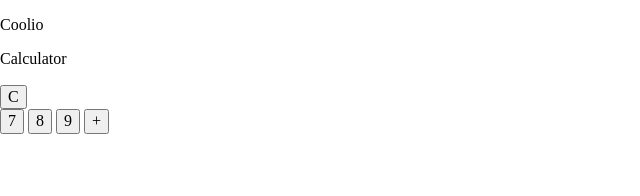
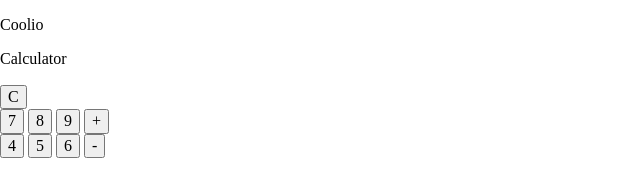
Before and after one commit to daniellezpalmer/calculator, a plain HTML site: page index.html in a window 1280 px wide. Shown: the whole page, without its empty margins (0-640 px from the left). Drawn offline with nearby package versions, Linux system fonts and the light colour scheme; a web font is replaced by a local one.

Commit message:
Added btns 4-6 and -

```diff
--- a/index.html
+++ b/index.html
@@ -25,6 +25,12 @@
         <button class="nums show" id="num9" type="button" value="9">9</button>
         <button class="nums show" id="btnAdd" value="+">+</button>
       </div>
+      <div class="calcBtns" id="btns4thruSub">
+        <button class="nums show" id="num4" type="button" value="4">4</button>
+        <button class="nums show" id="num5" type="button" value="5">5</button>
+        <button class="nums show" id="num6" type="button" value="6">6</button>
+        <button class="nums show" id="btnSub" type="button" value="-">-</button>
+      </div>
     </div>
   </div>
 </div>
```
